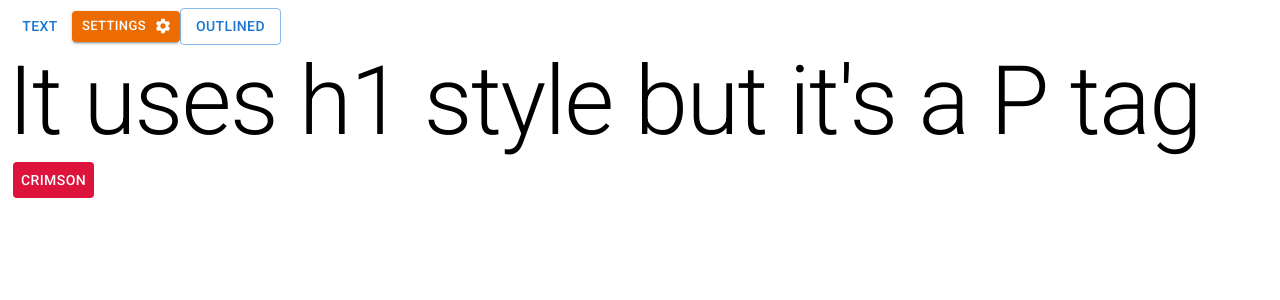
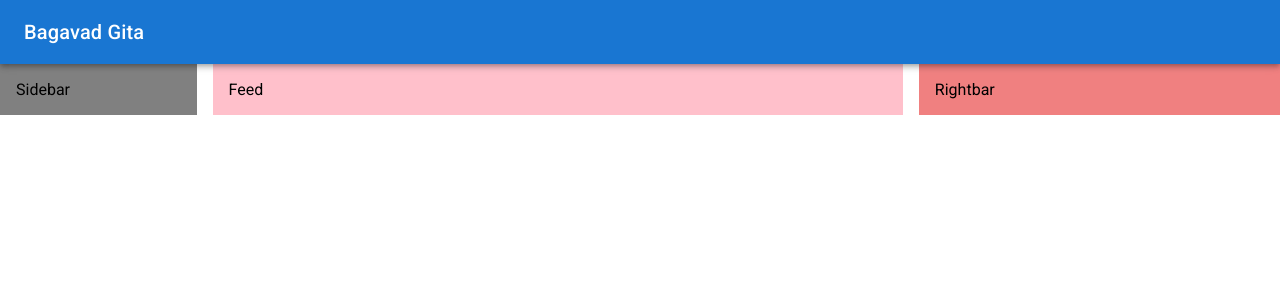
Before and after one commit to bjrfx/materialuitestapp02, a React (Create React App) app: page / in a window 1280 px wide. Shown: the top 300 px of the page. Built offline with nearby package versions, Linux system fonts and the light colour scheme.

Commit message:
Installed Nodemon
- Components added
   -Feed, Navbar, Rightbar, Sidebar.

```diff
--- a/package.json
+++ b/package.json
@@ -17,6 +17,7 @@
   },
   "scripts": {
     "start": "react-scripts start",
+    "dev": "nodemon",
     "build": "react-scripts build",
     "test": "react-scripts test",
     "eject": "react-scripts eject"
--- a/public/index.html
+++ b/public/index.html
@@ -20,6 +20,8 @@
     <style>
       *{
         font-family: "Roboto", sans-serif;
+        margin: 0%;
+        padding: 0%;
       }
     </style>
 
--- a/src/App.js
+++ b/src/App.js
@@ -1,26 +1,19 @@
-import { Button, Typography } from "@mui/material";
-import SettingsIcon from '@mui/icons-material/Settings';
-import styled from "@emotion/styled";
+import Sidebar from "./components/Sidebar";
+import Feed from "./components/Feed"
+import Rightbar from "./components/Rightbar";
+import { Box, Stack } from "@mui/material";
+import Navbar from "./components/Navbar";
 
 function App() {
-  const CrimsonButton = styled(Button) ({
-    backgroundColor: "crimson",
-    color: "white",
-    margin: 5,
-    "&:hover": {
-      backgroundColor: "#E2654B"
-    }
-  })
   return (
-    <div>
-    <Button variant="text">Text</Button>
-    <Button endIcon={<SettingsIcon />} size="small" color="warning" variant="contained">Settings</Button>
-    <Button variant="outlined">Outlined</Button>
-    <Typography variant="h1" component="p">
-      It uses h1 style but it's a P tag
-    </Typography>
-    <CrimsonButton>Crimson</CrimsonButton>
-    </div>
+      <Box>
+        <Navbar />
+        <Stack direction="row" spacing={2} justifyContent="space-between">
+        <Sidebar />
+        <Feed />
+        <Rightbar />
+        </Stack>
+      </Box>
   );
 }
 
--- /dev/null
+++ b/src/components/Feed.jsx
@@ -0,0 +1,9 @@
+import React from 'react'
+import { Box } from '@mui/material'
+const Feed = () => {
+  return (
+    <Box bgcolor="pink" flex={4} p={2}>Feed</Box>
+  )
+}
+
+export default Feed
--- /dev/null
+++ b/src/components/Navbar.jsx
@@ -0,0 +1,21 @@
+import styled from '@emotion/styled'
+import { AppBar, Toolbar, Typography } from '@mui/material'
+import React from 'react'
+import SelfImprovementIcon from '@mui/icons-material/SelfImprovement';
+
+const Navbar = () => {
+  const StyledToolbar = styled(Toolbar)({
+    display: "flex",
+    justifyContent: "space-between"
+  })
+  return (
+    <AppBar position='sticky'>
+      <StyledToolbar>
+        <Typography variant='h6' sx={{display: {xs: "none", sm: "block"}}}>Bagavad Gita</Typography>
+        <SelfImprovementIcon sx={{display: {xs: "block", sm: "none"}}} />
+      </StyledToolbar>
+    </AppBar>
+  )
+}
+
+export default Navbar
--- /dev/null
+++ b/src/components/Rightbar.jsx
@@ -0,0 +1,9 @@
+import React from 'react'
+import { Box } from '@mui/material'
+const Rightbar = () => {
+  return (
+    <Box bgcolor="lightcoral" flex={2} p={2} sx={{ display: {xs: "none", sm: "block"}}}>Rightbar</Box>
+  )
+}
+
+export default Rightbar
--- /dev/null
+++ b/src/components/Sidebar.jsx
@@ -0,0 +1,9 @@
+import React from 'react'
+import { Box } from '@mui/material'
+const Sidebar = () => {
+  return (
+    <Box bgcolor="grey" flex={1} p={2} sx={{ display: {xs: "none", sm: "block"}}}>Sidebar</Box>
+  )
+}
+
+export default Sidebar
```
Also changed, not shown: src/Theme.js (added, +15 -0 lines), src/index.js (+5 -2 lines), 1 other file (tests, documents, lock files or other folders).
